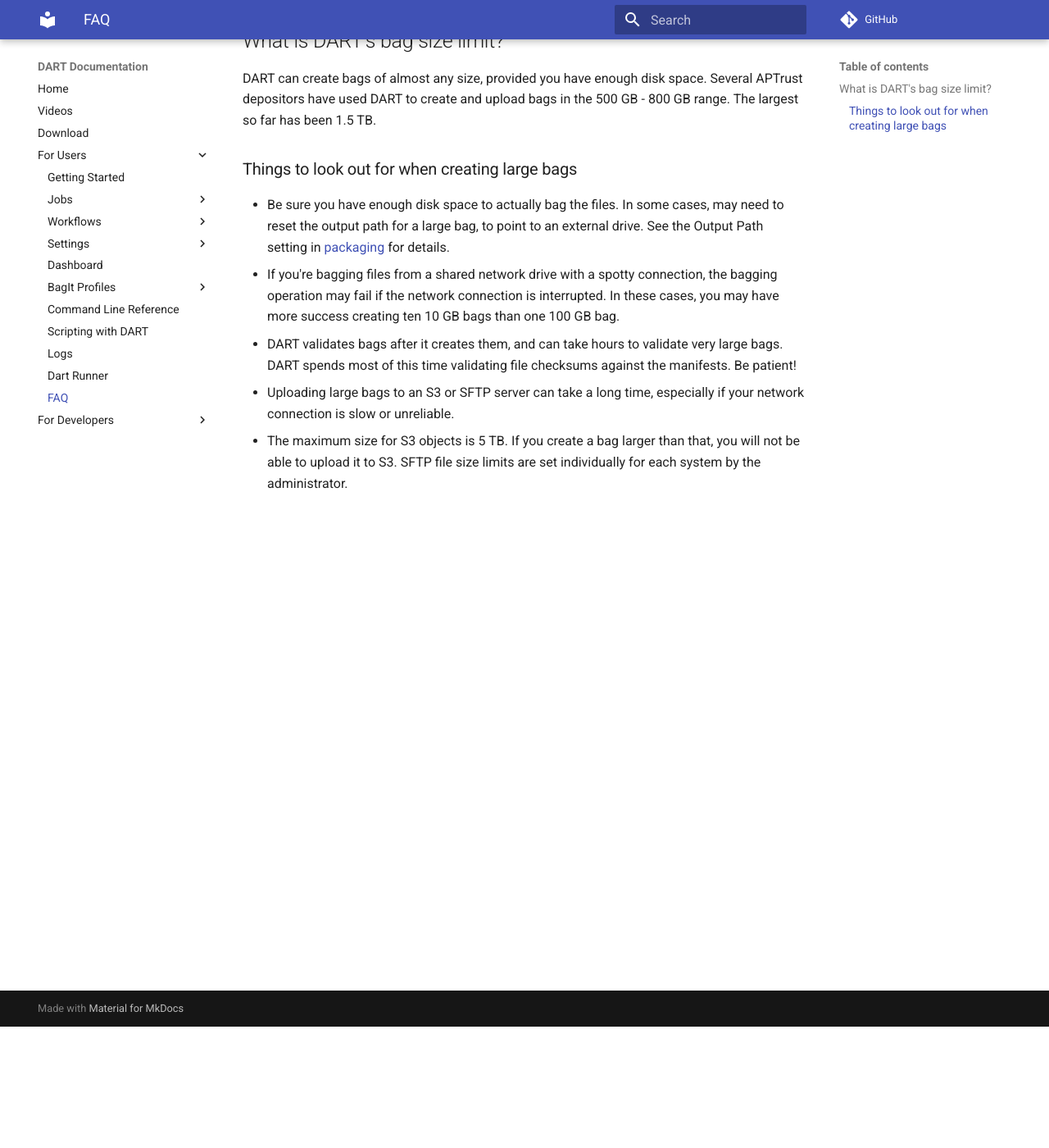
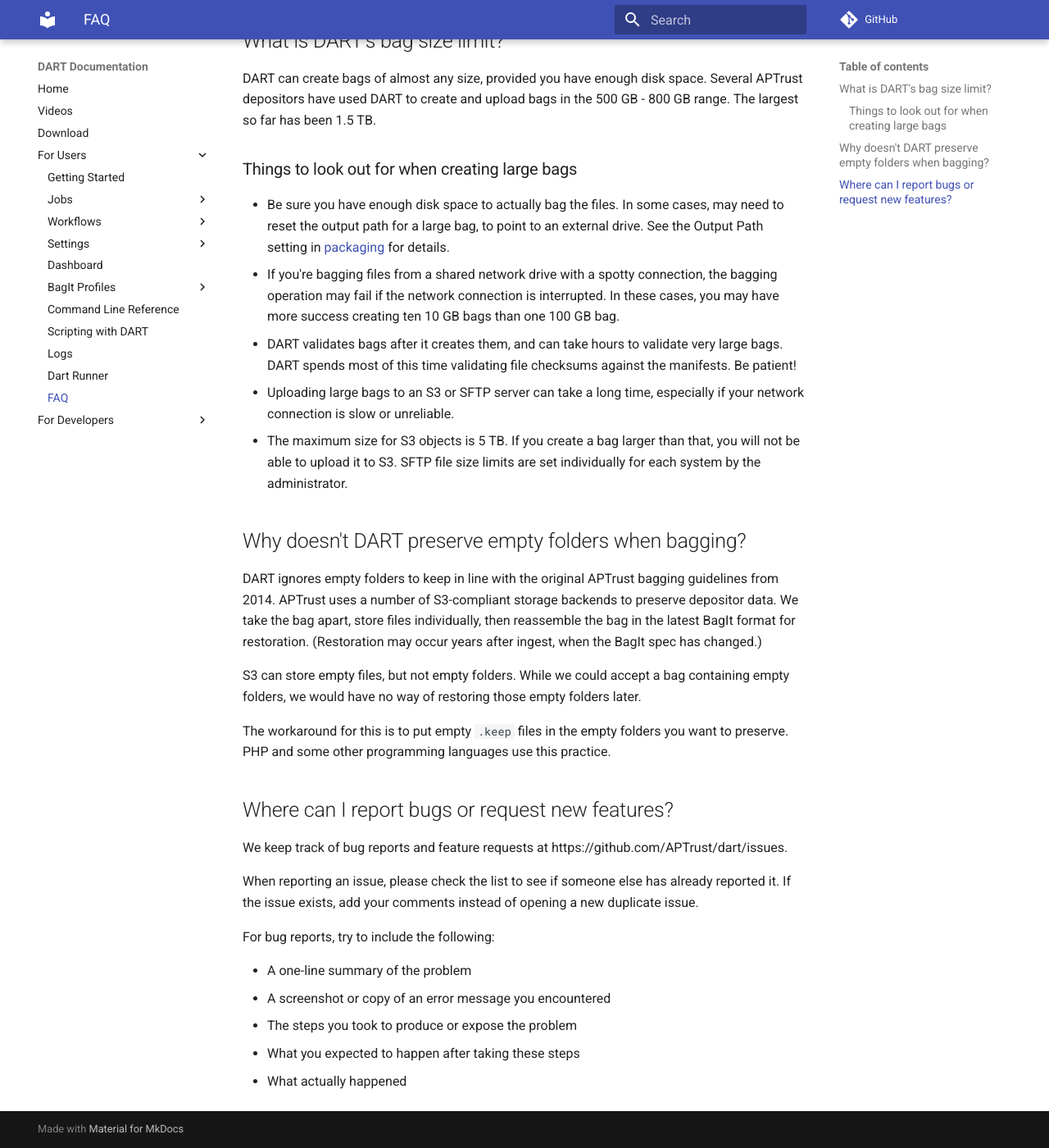
Before and after one commit to APTrust/dart-docs, an MkDocs documentation site: the page built from docs/users/faq.md, in a window 1280 px wide and 1400 px high, scrolled down 148 px. Shown: the whole window at 82% size. Built offline with MkDocs 1.6.1 and Material for MkDocs 9.7.7, drawn with Linux system fonts in a browser that asks for light colours; comment, search, counter and statistics services are not loaded.

Commit message:
Documented how to preserve empty folders when bagging

```diff
--- a/docs/users/faq.md
+++ b/docs/users/faq.md
@@ -24,3 +24,25 @@
 * The maximum size for S3 objects is 5 TB. If you create a bag larger than that,
 you will not be able to upload it to S3. SFTP file size limits are set
 individually for each system by the administrator.
+
+## Why doesn't DART preserve empty folders when bagging?
+
+DART ignores empty folders to keep in line with the original APTrust bagging guidelines from 2014. APTrust uses a number of S3-compliant storage backends to preserve depositor data. We take the bag apart, store files individually, then reassemble the bag in the latest BagIt format for restoration. (Restoration may occur years after ingest, when the BagIt spec has changed.)
+
+S3 can store empty files, but not empty folders. While we could accept a bag containing empty folders, we would have no way of restoring those empty folders later.
+
+The workaround for this is to put empty `.keep` files in the empty folders you want to preserve. PHP and some other programming languages use this practice.
+
+## Where can I report bugs or request new features?
+
+We keep track of bug reports and feature requests at https://github.com/APTrust/dart/issues.
+
+When reporting an issue, please check the list to see if someone else has already reported it. If the issue exists, add your comments instead of opening a new duplicate issue.
+
+For bug reports, try to include the following:
+
+* A one-line summary of the problem
+* A screenshot or copy of an error message you encountered
+* The steps you took to produce or expose the problem
+* What you expected to happen after taking these steps
+* What actually happened
```
Also changed, not shown: docs/shared/downloads.md (+1 -1 lines).
